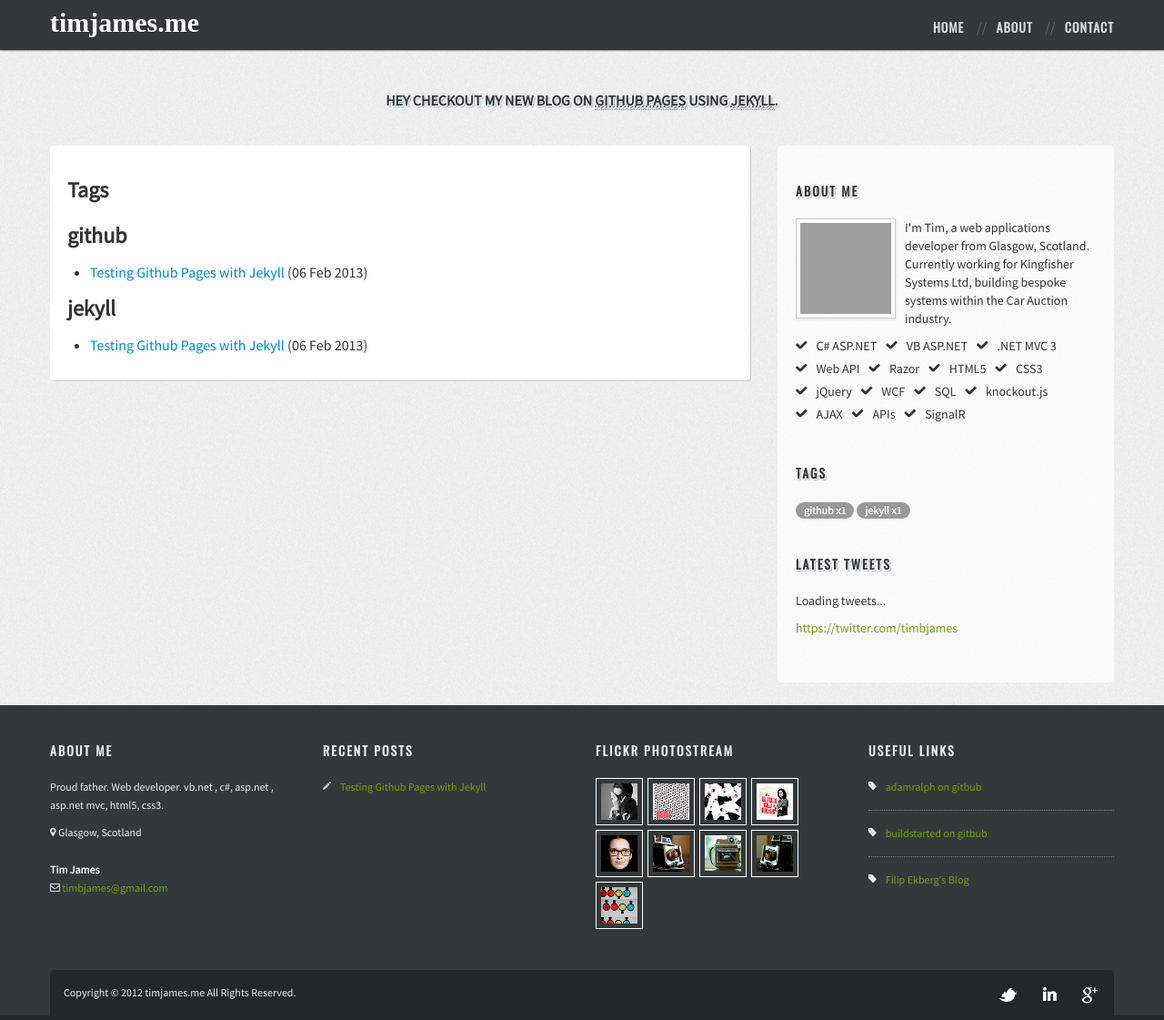
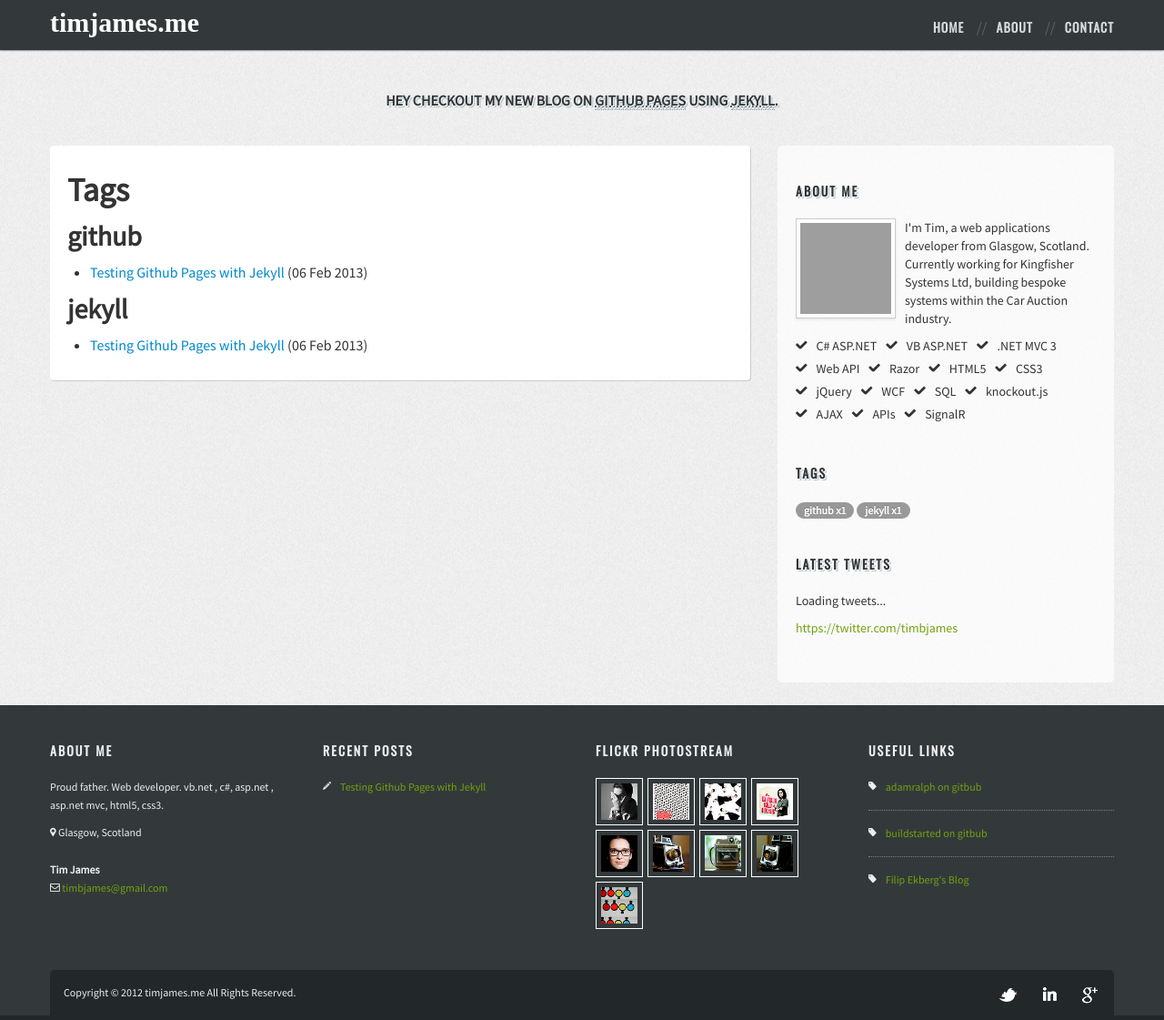
Before and after one commit to timbjames/timbjames.github.com, a Jekyll site: the page built from tags.html, in a window 1280 px wide and 1121 px high. Shown: the whole window at 91% size. Built offline with Jekyll 4.4.1, drawn with Linux system fonts in a browser that asks for light colours; nearby versions of some CDN libraries; some web fonts are replaced; Markdown is read by kramdown in place of the engine named in the settings; grey boxes are pictures that could not be loaded.

Commit message:
changes to about and tags

```diff
--- a/about.html
+++ b/about.html
@@ -3,6 +3,7 @@ layout: layout
 title: Tim James
 ---
 
+<div class="post-wrapper">
 <h1>Tim James</h1>
 
 <p>My main interests revolve around modern web development using the latest technologies.</p>
@@ -51,3 +52,5 @@ title: Tim James
   <p>Aside from Adam's development skills, his interpersonal &amp; communication skills ensured the various projects we worked on were delivered on-time, especially important, as I was working in the London office while Adam was working the majority of the time in Switzerland.</p>
   <footer>- Eoin Breathnach, Associate Director - Structured Credit Valuations, UBS Investment Bank</footer>
 </blockquote>-->
+
+</div>
--- a/tags.html
+++ b/tags.html
@@ -3,10 +3,10 @@ layout: layout
 title: Tags
 ---
 <div class="post-wrapper">
-<h3>Tags</h3>
+<h1>Tags</h1>
 {% for tag in site.tags %}
 <a name="{{ tag[0] }}"></a>
-<h3>{{ tag[0] }}</h3>
+<h2>{{ tag[0] }}</h2>
   <ul>
   {% for post in tag[1] %}
 <li><a href="{{ post.url | remove:'.html' }}">{{ post.title }}</a> ({{ post.date | date_to_string }})</li>
```
